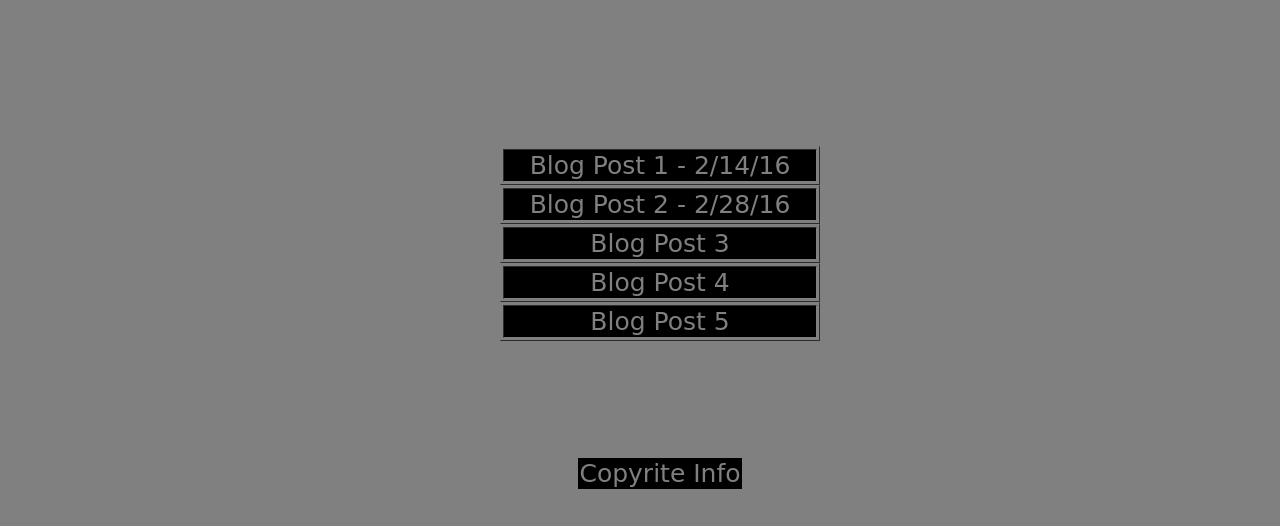
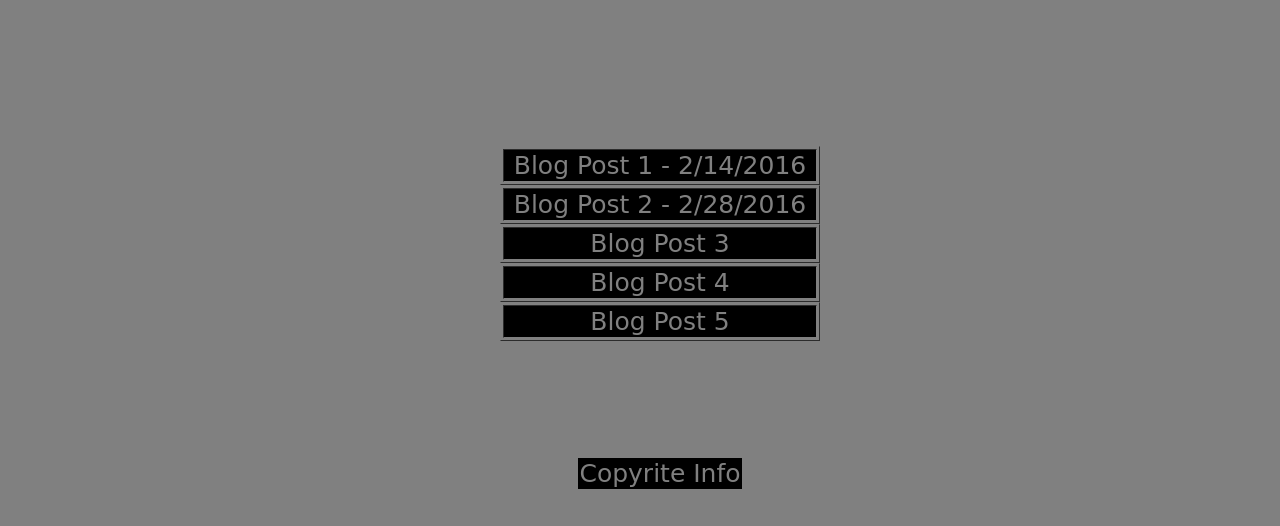
Before and after one commit to DanielJPark/danieljpark.github.io, a plain HTML site: page blog-index.html in a window 1280 px wide. Shown: the part 274-800 px from the top of the page. Drawn offline with Linux system fonts and the light colour scheme.

Commit message:
date fixed

```diff
--- a/blog-index.html
+++ b/blog-index.html
@@ -26,13 +26,13 @@
 	<div id="body">
 		<table class="body" border="1px">
 			<tr>
-				<td><a href="http://danieljpark.github.io/blog/git.html">Blog Post 1 - 2/14/16</a></td>
+				<td><a href="http://danieljpark.github.io/blog/git.html">Blog Post 1 - 2/14/2016</a></td>
 			</tr>
 		</table>
 
 		<table class="body"  border="1px">
 			<tr>
-				<td><a href="http://danieljpark.github.io/css-concepts.html">Blog Post 2 - 2/28/16</a></td>
+				<td><a href="http://danieljpark.github.io/css-concepts.html">Blog Post 2 - 2/28/2016</a></td>
 			</tr>
 		</table>
 
```
